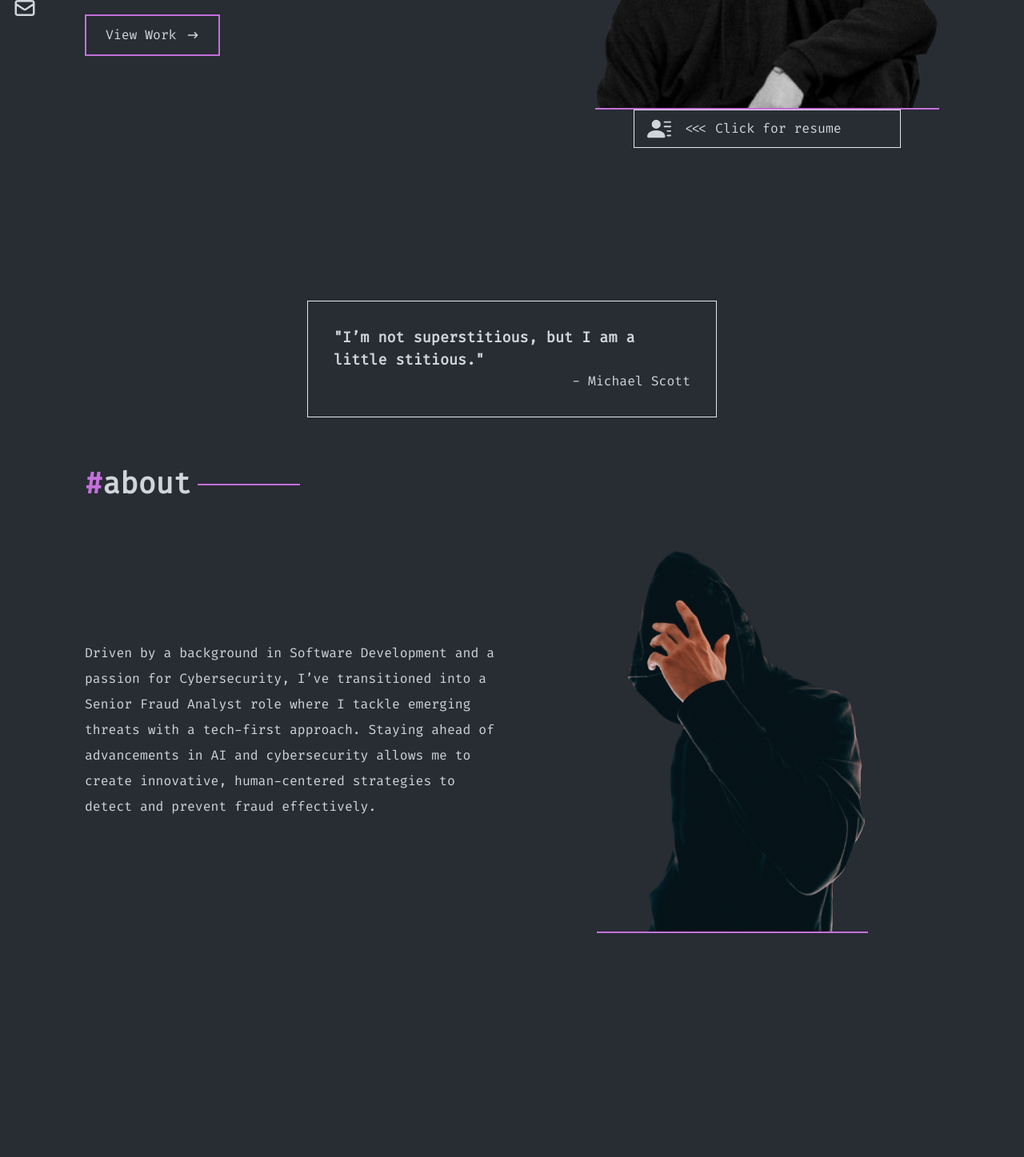
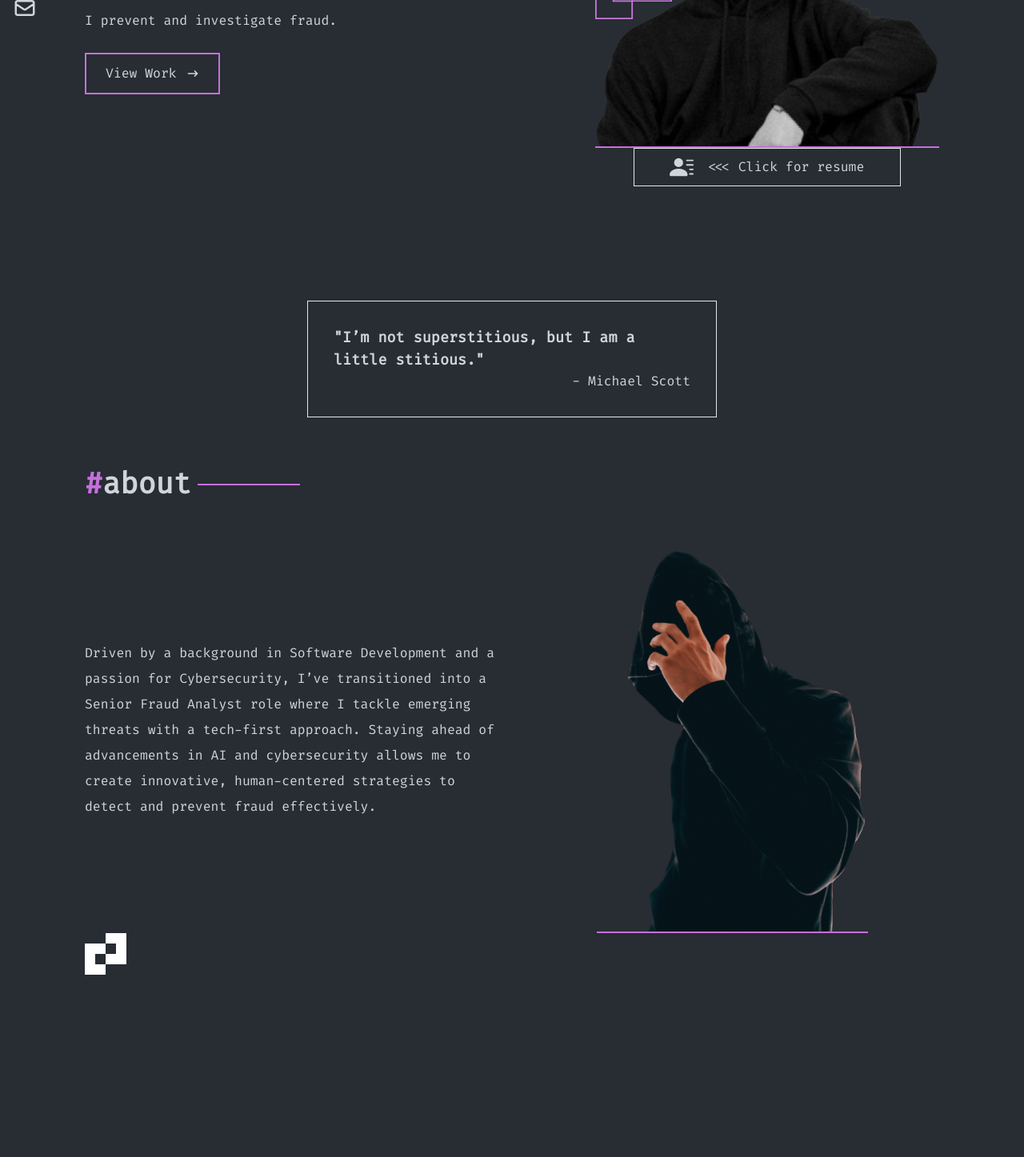
Before and after one commit to gjjrpin/gj-portfolio, a React (Create React App) app: page / in a window 1280 px wide. Shown: the part 440-1887 px from the top of the page at 80% size. Built offline with nearby package versions, Linux system fonts and the light colour scheme.

Commit message:
minor home change

```diff
--- a/src/components/Home.jsx
+++ b/src/components/Home.jsx
@@ -12,19 +12,19 @@ const Home = () => {
   return (
     <div name="home" className="w-full min-h-screen">
       {/* Container */}
-      <div className="min-h-screen h-full justify-center flex flex-col md:flex-row gap-y-6">
+      <div className="min-h-screen h-full justify-center flex flex-col pt-24 md:flex-row gap-y-6">
         <div className="flex flex-col justify-center">
           <div>
-            <span className="text-4xl sm:text-3xl text-gray-300">
+            <span className="text-[1.5rem] sm:text-3xl text-gray-300">
               I am a&nbsp;
             </span>
-            <span className="text-4xl sm:text-3xl text-[#c470db]">
+            <span className="text-[1.5rem] sm:text-3xl text-[#c470db]">
               Fraud Analyst&nbsp;
             </span>
-            <span className="text-4xl sm:text-3xl text-gray-300">
+            <span className="text-[1.5rem] sm:text-3xl text-gray-300">
               and&nbsp;
             </span>
-            <span className="text-4xl sm:text-3xl text-[#c470db]">
+            <span className="text-[1.5rem] sm:text-3xl text-[#c470db]">
               Cyber Security enthusiast
             </span>
           </div>
@@ -46,13 +46,14 @@ const Home = () => {
           <img
             className="absolute top-16 left-4 md:top-64 md:left-0 h-16 w-16 md:h-24 md:w-24"
             src={Logooutline}
+            alt="Logooutline"
           />
           <img
             className="border-b-2 border-[#c470db] h-full w-full md:h-auto md:w-auto"
             src={Hero}
             alt="Hero"
           />
-          <div className="border flex items-center mx-12 md:mx-22 gap-4 py-2 px-4">
+          <div className="justify-center border flex items-center mx-12 md:mx-22 gap-4 py-2 px-4">
             <a
               className="text-gray-300"
               href="https://drive.google.com/file/d/1zaYvf5n7hoyBsOVlD_SZx4syfgKQLKnE/view?usp=share_link"
--- a/src/components/Skills.jsx
+++ b/src/components/Skills.jsx
@@ -5,6 +5,20 @@ import Hashtag from "./Hashtag";
 const Skills = () => {
   return (
     <div name="skills" className="w-full h-screen text-gray-300">
+      <svg
+        width="52"
+        height="52"
+        viewBox="0 0 52 52"
+        fill="none"
+        xmlns="http://www.w3.org/2000/svg"
+      >
+        <path
+          fill-rule="evenodd"
+          clip-rule="evenodd"
+          d="M39 0H26V13H13H0V26V39V52H13H26V39H39H52V26V13V0H39ZM13 39H26V26H39V13H26V26H13V39Z"
+          fill="white"
+        />
+      </svg>
       {/* Container */}
       <div className="pt-52 flex flex-col justify-center w-full h-full">
         <div>
```
